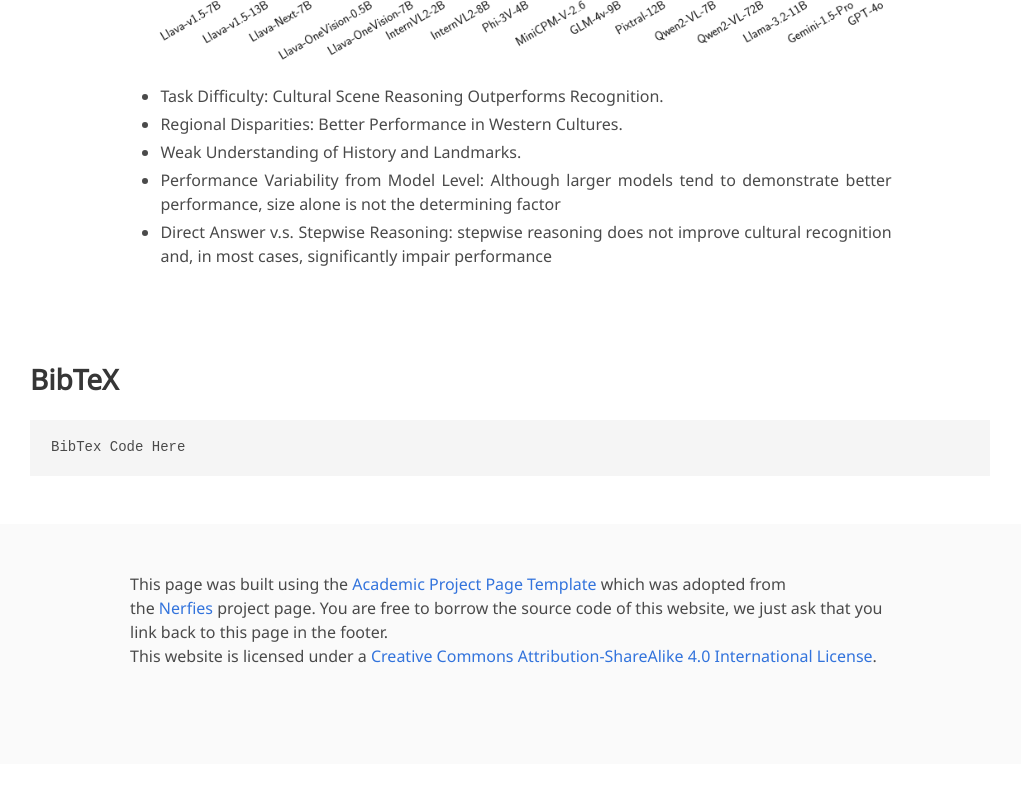
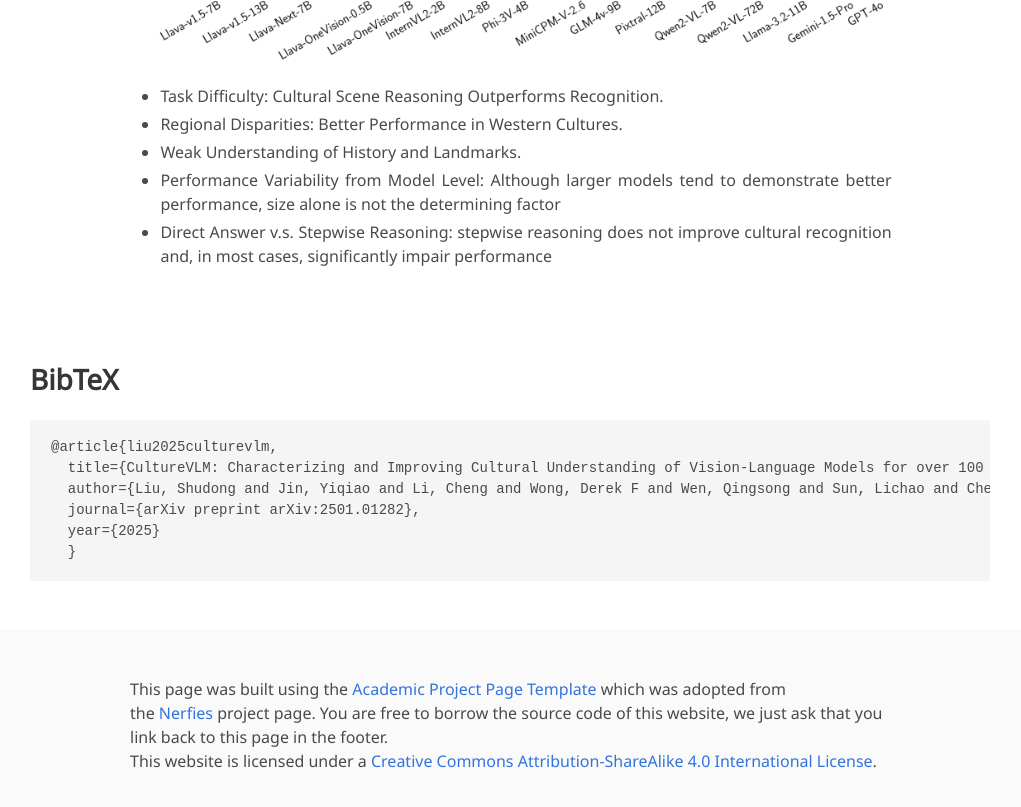
Before and after one commit to CultureVLM/culturevlm.github.io, a plain HTML site: page index.html in a window 1280 px wide. Shown: the part 2666-3473 px from the top of the page, without its empty margins (130-1151 px from the left). Before the commit the page ends 3430 px from the top, so only its background shows below. Drawn offline with nearby package versions, Linux system fonts and the light colour scheme; some icons are missing; a web font is replaced by a local one.

Commit message:
modified:   index.html

```diff
--- a/index.html
+++ b/index.html
@@ -310,7 +310,12 @@
   <section class="section" id="BibTeX">
     <div class="container is-max-desktop content">
       <h2 class="title">BibTeX</h2>
-      <pre><code>BibTex Code Here</code></pre>
+      <pre><code>@article{liu2025culturevlm,
+  title={CultureVLM: Characterizing and Improving Cultural Understanding of Vision-Language Models for over 100 Countries},
+  author={Liu, Shudong and Jin, Yiqiao and Li, Cheng and Wong, Derek F and Wen, Qingsong and Sun, Lichao and Chen, Haipeng and Xie, Xing and Wang, Jindong},
+  journal={arXiv preprint arXiv:2501.01282},
+  year={2025}
+  }</code></pre>
     </div>
 </section>
 <!--End BibTex citation -->
```
Also changed, not shown: 2 other files.
